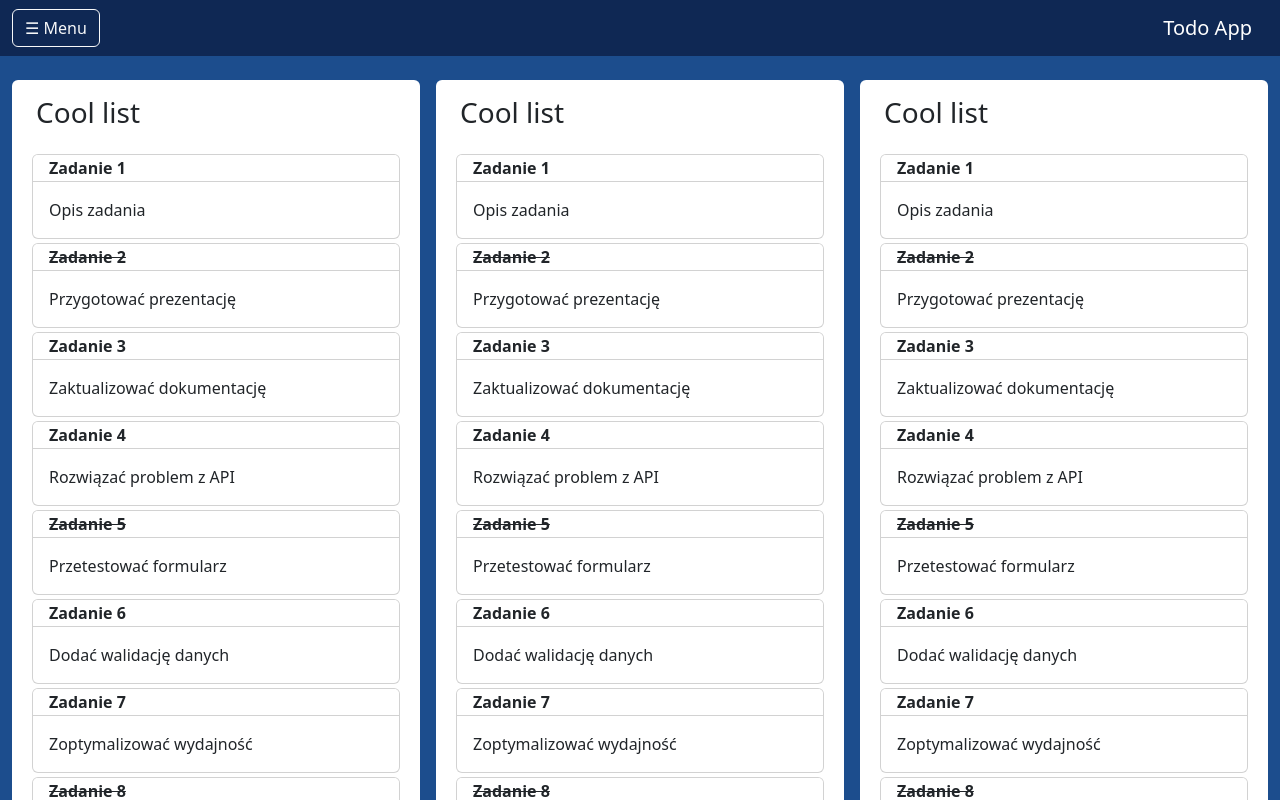
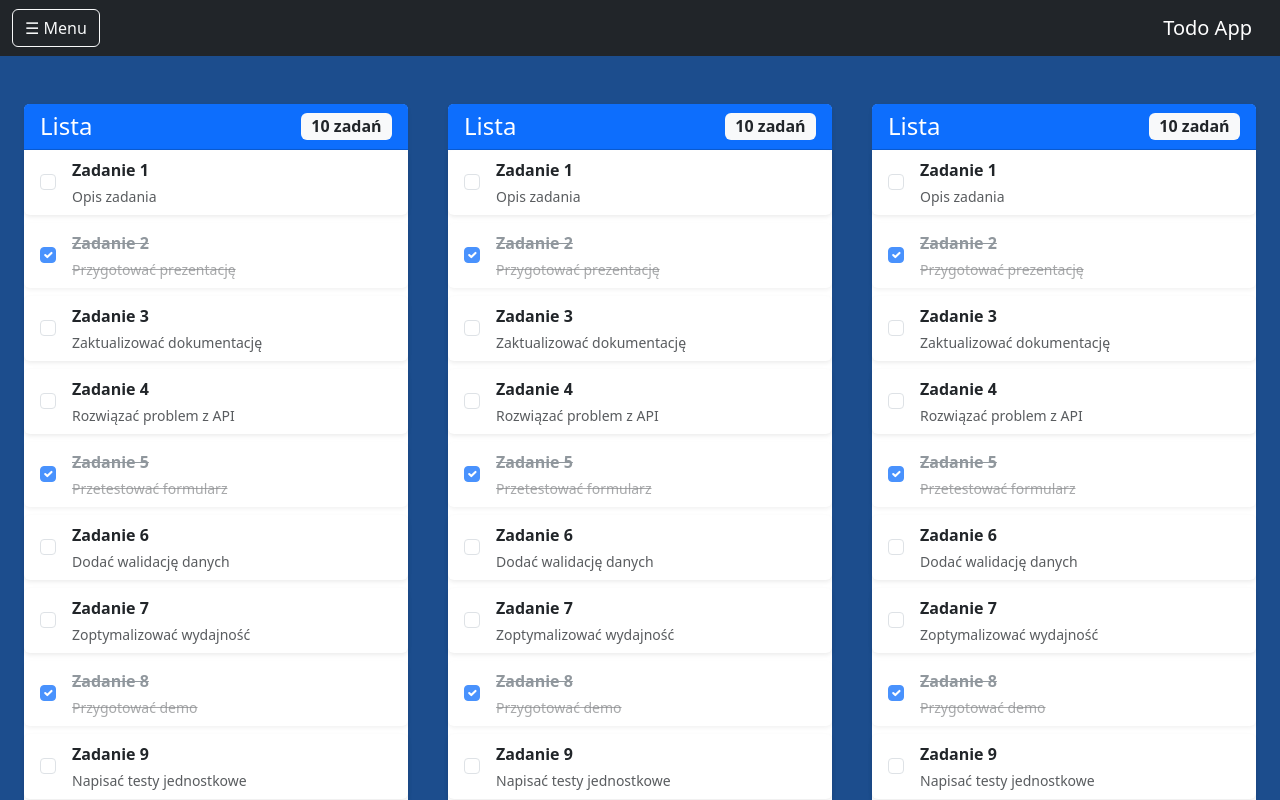
Before and after one commit to DanilProkopyshen/lista-zadan, a React (Vite) app: page / in a window 1280 px wide. Both pictures are taken after a click on the button "Ukryj". Built offline with nearby package versions, Linux system fonts and the light colour scheme; no server answers.

Commit message:
auth basically finished

```diff
--- a/package.json
+++ b/package.json
@@ -17,7 +17,8 @@
     "react-bootstrap": "^2.10.10",
     "react-color": "^2.19.3",
     "react-dom": "^19.2.0",
-    "react-router-dom": "^7.12.0"
+    "react-router-dom": "^7.12.0",
+    "react-toastify": "^11.0.5"
   },
   "devDependencies": {
     "@eslint/js": "^9.39.1",
--- /dev/null
+++ b/src/AccountMenus/AccountOptions.jsx
@@ -0,0 +1,25 @@
+import { getAuth, signOut } from "firebase/auth"
+import { Button } from "react-bootstrap"
+import { toast } from "react-toastify"
+
+function AccountOptions() {
+    const handleLogout = async () => {
+        const auth = getAuth()
+
+        try {
+        await signOut(auth)
+            console.log("User signed out successfully")
+            toast.success("Wylogowano pomyślnie.")
+        } catch (error) {
+            console.error("Error during sign out:", error)
+            toast.error("Wystąpił błąd podczas wylogowywania.")
+        }
+    }
+
+    return (
+        <Button className="primary mt-4" onClick={handleLogout}>Wyloguj się</Button>
+    )
+
+}
+
+export default AccountOptions
--- /dev/null
+++ b/src/AccountMenus/AuthAccordion.jsx
@@ -0,0 +1,25 @@
+import 'bootstrap/dist/css/bootstrap.min.css'
+import '../index.css'
+import Accordion from 'react-bootstrap/Accordion'
+import AuthOptions from './AuthOptions'
+
+function AuthAccordion() {
+  return (
+    <Accordion defaultActiveKey="0" flush id="transparentAccordion">
+      <Accordion.Item
+        eventKey="0"
+        className="bg-transparent border-0"
+      >
+        <Accordion.Header className="bg-transparent text-white">
+          Konto
+        </Accordion.Header>
+
+        <Accordion.Body className="bg-transparent text-white">
+          <AuthOptions />
+        </Accordion.Body>
+      </Accordion.Item>
+    </Accordion>
+  )
+}
+
+export default AuthAccordion
--- /dev/null
+++ b/src/AccountMenus/AuthOptions.jsx
@@ -0,0 +1,43 @@
+import { useEffect, useState } from 'react'
+import { auth } from '../firebase'
+import { onAuthStateChanged } from 'firebase/auth'
+import RegisterModal from './RegisterModal'
+import AccountOptions from './AccountOptions'
+import LoginModal from './LoginModal'
+
+function AuthOptions() {
+    const [user, setUser] = useState(null)
+    const [loading, setLoading] = useState(true)
+
+    useEffect(() => {
+        const unsubscribe = onAuthStateChanged(auth, (currentUser) => {
+            setUser(currentUser)
+            setLoading(false)
+        });
+
+        return () => unsubscribe()
+    }, [])
+
+    if (loading) {
+        return <div>Loading...</div>
+    }
+
+    return (
+        <div>
+            {user ? (
+                <>
+                    <div>Witaj {user.email}!</div>
+                    <AccountOptions />
+                </>
+            ) : (
+
+                <>
+                    <RegisterModal />
+                    <LoginModal />
+                </>
+            )}
+        </div>
+    )
+}
+
+export default AuthOptions
--- /dev/null
+++ b/src/AccountMenus/LoginModal.jsx
@@ -0,0 +1,113 @@
+import { useState } from "react"
+import { signInWithEmailAndPassword, getAuth } from "firebase/auth"
+
+import Button from "react-bootstrap/Button"
+import Modal from "react-bootstrap/Modal"
+import Form from "react-bootstrap/Form"
+import FloatingLabel from "react-bootstrap/FloatingLabel"
+import Alert from "react-bootstrap/Alert"
+import { toast } from "react-toastify"
+
+
+function LoginModal() {
+  const [show, setShow] = useState(false)
+  const [email, setEmail] = useState("")
+  const [password, setPassword] = useState("")
+  const [error, setError] = useState("")
+  const [loading, setLoading] = useState(false)
+
+  const handleClose = () => setShow(false)
+  const handleShow = () => setShow(true)
+
+  const handleSubmit = async (e) => {
+    e.preventDefault()
+    setError("")
+
+    if (!email || !password) {
+      setError("Podaj email i hasło")
+      return
+    }
+
+    setLoading(true)
+    const auth = getAuth()
+
+    try {
+      const userCredential = await signInWithEmailAndPassword(auth, email, password)
+      const user = userCredential.user
+      console.log("Logged in:", user.uid)
+      handleClose()
+      toast.success("Logowanie powiodło się!")
+    } catch (err) {
+      console.error("Login error:", err.message)
+      setError(err.message || "Błąd logowania")
+    } finally {
+      setLoading(false)
+    }
+  }
+
+  return (
+    <>
+      <Button variant="primary mb-3" onClick={handleShow}>
+        Zaloguj się
+      </Button>
+
+      <Modal
+        show={show}
+        onHide={handleClose}
+        backdrop="static"
+        keyboard={false}
+        centered
+      >
+        <Modal.Header closeButton>
+          <Modal.Title>Logowanie</Modal.Title>
+        </Modal.Header>
+
+        <Modal.Body>
+          {error && <Alert variant="danger">{error}</Alert>}
+
+          <Form onSubmit={handleSubmit} noValidate>
+            <FloatingLabel
+              controlId="floatingEmail"
+              label="Email"
+              className="mb-3"
+            >
+              <Form.Control
+                type="email"
+                placeholder="name@example.com"
+                value={email}
+                onChange={(e) => setEmail(e.target.value)}
+              />
+            </FloatingLabel>
+
+            <FloatingLabel
+              controlId="floatingPassword"
+              label="Hasło"
+              className="mb-3"
+            >
+              <Form.Control
+                type="password"
+                placeholder="Hasło"
+                value={password}
+                onChange={(e) => setPassword(e.target.value)}
+              />
+            </FloatingLabel>
+
+            <div className="d-grid">
+              <Button variant="primary" type="submit" size="lg">
+                {loading ? "Logowanie..." : "Zaloguj się"}
+              </Button>
+            </div>
+          </Form>
+        </Modal.Body>
+
+        <Modal.Footer>
+          <Button variant="secondary" onClick={handleClose}>
+            Anuluj
+          </Button>
+        </Modal.Footer>
+      </Modal>
+    </>
+  )
+}
+
+export default LoginModal
--- a/src/AccountMenus/RegisterModal.jsx
+++ b/src/AccountMenus/RegisterModal.jsx
@@ -58,7 +58,7 @@ function RegisterModal() {
 
   return (
     <>
-      <Button variant="secondary" onClick={handleShow}>
+      <Button variant="secondary mb-3" onClick={handleShow}>
         Zarejestruj się
       </Button>
 
--- a/src/List.jsx
+++ b/src/List.jsx
@@ -1,40 +1,55 @@
-import { useEffect, useState } from "react"
-import Task from "./Task"
+import { useEffect, useState } from "react";
+import { Card, ListGroup, Container, Badge } from "react-bootstrap";
+import Task from "./Task";
 
 function List() {
-    const [taskList, setTasks] = useState([])
+const [taskList, setTasks] = useState([]);
 
-    useEffect(() => {
-        const initialTasks = [
-      { id: 1,  title: "Zadanie 1",  desc: "Opis zadania",                completed: false },
-      { id: 2,  title: "Zadanie 2",  desc: "Przygotować prezentację",     completed: true  },
-      { id: 3,  title: "Zadanie 3",  desc: "Zaktualizować dokumentację",  completed: false },
-      { id: 4,  title: "Zadanie 4",  desc: "Rozwiązać problem z API",     completed: false },
-      { id: 5,  title: "Zadanie 5",  desc: "Przetestować formularz",      completed: true  },
-      { id: 6,  title: "Zadanie 6",  desc: "Dodać walidację danych",      completed: false },
-      { id: 7,  title: "Zadanie 7",  desc: "Zoptymalizować wydajność",    completed: false },
-      { id: 8,  title: "Zadanie 8",  desc: "Przygotować demo",            completed: true  },
-      { id: 9,  title: "Zadanie 9",  desc: "Napisać testy jednostkowe",   completed: false },
-      { id: 10, title: "Zadanie 10", desc: "Wdrożyć na serwer",           completed: true  },
-    ];
+useEffect(() => {
+const initialTasks = [
+    { id: 1,  title: "Zadanie 1",  desc: "Opis zadania",                 completed: false },
+    { id: 2,  title: "Zadanie 2",  desc: "Przygotować prezentację",      completed: true  },
+    { id: 3,  title: "Zadanie 3",  desc: "Zaktualizować dokumentację",   completed: false },
+    { id: 4,  title: "Zadanie 4",  desc: "Rozwiązać problem z API",      completed: false },
+    { id: 5,  title: "Zadanie 5",  desc: "Przetestować formularz",       completed: true  },
+    { id: 6,  title: "Zadanie 6",  desc: "Dodać walidację danych",       completed: false },
+    { id: 7,  title: "Zadanie 7",  desc: "Zoptymalizować wydajność",     completed: false },
+    { id: 8,  title: "Zadanie 8",  desc: "Przygotować demo",             completed: true  },
+    { id: 9,  title: "Zadanie 9",  desc: "Napisać testy jednostkowe",    completed: false },
+    { id: 10, title: "Zadanie 10", desc: "Wdrożyć na serwer",            completed: true  },
+];
 
-    setTasks(initialTasks)
-    }, [])
+setTasks(initialTasks);
+}, []);
 
-    return (
-        <div className="list rounded px-2">
-            <div className="list-options pt-3 px-3">
-                <h3>Cool list</h3>
+return (
+<Container className="py-4">
+    <Card className="shadow-sm border-0">
+    <Card.Header className="bg-primary text-white d-flex justify-content-between align-items-center">
+        <h4 className="mb-0">Lista</h4>
+        <Badge bg="light" text="dark" className="fs-6">
+        {taskList.length} zadań
+        </Badge>
+    </Card.Header>
 
-            </div>
-            <div className="list-content container d-inline-flex flex-wrap py-3 gap-1">
-                {taskList.map(task => <Task key={task.id} {...task} />)}
-                {
-                    (<div className="tasks-todo"></div>)
-                }
-            </div>
+    <ListGroup variant="flush">
+        {taskList.length === 0 ? (
+        <ListGroup.Item className="text-center text-muted py-5">
+            Brak zadań do wyświetlenia...
+        </ListGroup.Item>
+        ) : (
+        taskList.map((task) => (
+            <Task key={task.id} {...task} />
+        ))
+        )}
+    </ListGroup>
 
-        </div>
-    )
+    <Card.Footer className="text-muted small">
+        Zrobione: {taskList.filter(t => t.completed).length} / {taskList.length}
+    </Card.Footer>
+    </Card>
+</Container>
+);
 }
-export default List
+
+export default List;
--- a/src/Navbar.jsx
+++ b/src/Navbar.jsx
@@ -1,34 +1,35 @@
 import PropTypes from 'prop-types'
+import 'bootstrap/dist/css/bootstrap.min.css'
+import Navbar from 'react-bootstrap/Navbar'
+import Container from 'react-bootstrap/Container'
+import Button from 'react-bootstrap/Button'
 
-function Navbar({ isSidebarOpen, onToggleSidebar }) {
+function AppNavbar({ isSidebarOpen, onToggleSidebar }) {
   return (
-    <nav className="navbar navbar-expand-lg navbar-dark">
-      <div className="container-fluid">
+    <Navbar bg="dark" variant="dark" expand="lg">
+      <Container fluid>
         {/* Toggle button – only shown when sidebar is closed */}
         {!isSidebarOpen && (
-          <button
-            className="btn btn-outline-light me-3"
-            type="button"
+          <Button
+            variant="outline-light"
+            className="me-3"
             onClick={onToggleSidebar}
             aria-expanded={isSidebarOpen}
             aria-controls="sidebar"
           >
             ☰ Menu
-          </button>
+          </Button>
         )}
 
-        <a className="navbar-brand" href="#">
-          Todo App
-        </a>
-      </div>
-
-    </nav>
+        <Navbar.Brand href="#">Todo App</Navbar.Brand>
+      </Container>
+    </Navbar>
   )
 }
 
-Navbar.propTypes = {
+AppNavbar.propTypes = {
   isSidebarOpen: PropTypes.bool.isRequired,
   onToggleSidebar: PropTypes.func.isRequired,
 }
 
-export default Navbar
+export default AppNavbar
--- a/src/Sidebar.jsx
+++ b/src/Sidebar.jsx
@@ -1,39 +1,44 @@
 import PropTypes from 'prop-types'
-import { getAuth, onAuthStateChanged } from "firebase/auth"
-import { useState, useEffect } from 'react'
-import { auth } from './firebase'
-import AuthOptions from './AccountMenus/AuthOptions'
+import 'bootstrap/dist/css/bootstrap.min.css'
+import Button from 'react-bootstrap/Button'
+import Nav from 'react-bootstrap/Nav'
 import AuthAccordion from './AccountMenus/AuthAccordion'
 
 function Sidebar({ isOpen, onClose }) {
   return (
     <div
       id="sidebar"
-      className={`collapse collapse-horizontal ${isOpen ? 'show' : ''}`}
-      style={{ width: '280px', minHeight: '100vh' }}
+      style={{
+        width: isOpen ? '280px' : '0px',
+        transition: 'width 0.3s ease',
+        overflow: 'hidden',
+        minHeight: '100vh',
+      }}
+      className="bg-dark text-white d-flex flex-column"
     >
-      <div className="bg-dark text-white vh-100 p-3 d-flex flex-column">
+      <div className="p-3 d-flex flex-column flex-grow-1">
         <h4 className="mb-4">Opcje</h4>
-        <ul className="nav flex-column">
-          <li className="nav-item">
-            <a href="#" className="nav-link text-white">Wszystkie Zadania</a>
-          </li>
-          <li className="nav-item">
-            <a href="#" className="nav-link text-white">Ważne</a>
-          </li>
-          <li className="nav-item">
+
+        <Nav className="flex-column">
+          <Nav.Link href="#" className="text-white px-0">
+            Wszystkie Zadania
+          </Nav.Link>
+          <Nav.Link href="#" className="text-white px-0">
+            Ważne
+          </Nav.Link>
+
+          <div className="mt-2">
             <AuthAccordion />
-          </li>
-        </ul>
+          </div>
+        </Nav>
 
-        <div className="mt-auto">
-          <button
-            className="btn btn-outline-light w-100"
-            onClick={onClose}
-          >
-            Ukryj
-          </button>
-        </div>
+        <Button
+          variant="outline-light"
+          className="w-100 mt-auto"
+          onClick={onClose}
+        >
+          Ukryj
+        </Button>
       </div>
     </div>
   )
--- a/src/Task.jsx
+++ b/src/Task.jsx
@@ -1,22 +1,47 @@
+import { Card, Form } from 'react-bootstrap'
+
 function Task({ id, title, desc, completed }) {
+return (
+<Card
+    className="mb-2 border-0 shadow-sm"
+    style={{
+    borderLeft: completed ? '4px solid #198754' : '4px solid #0d6efd',
+    opacity: completed ? 0.75 : 1,
+    }}
+>
+    <Card.Body className="py-2 px-3 d-flex align-items-center gap-3">
+    {/* Optional small checkbox – remove if you don't want interactivity yet */}
+    <Form.Check
+        type="checkbox"
+        checked={completed}
+        readOnly
+        className="mt-0 mb-0 flex-shrink-0"
+    />
 
-    const taskDone = completed ? "text-decoration-line-through" : ""
+    <div className="flex-grow-1">
+        <div
+        className="fw-bold"
+        style={{
+            textDecoration: completed ? 'line-through' : 'none',
+            color: completed ? '#6c757d' : '#212529',
+        }}
+        >
+        {title}
+        </div>
 
-
-    return(
-        <div className="task card">
-            <div className={`card-header ${taskDone}`}>
-                <strong>
-                    {title}
-                </strong>
-            </div>
-            <div className="card-body">
-                <p className="card-text">
-                    {desc}
-                </p>
-            </div>
+        {desc && (
+        <div
+            className="small text-muted mt-1"
+            style={{
+            textDecoration: completed ? 'line-through' : 'none',
+            opacity: completed ? 0.7 : 1,
+            }}
+        >
+            {desc}
         </div>
-    )
-}
-
+        )}
+    </div>
+    </Card.Body>
+</Card>
+)}
 export default Task
--- a/src/index.css
+++ b/src/index.css
@@ -6,8 +6,6 @@
 .collapse.show {
   transition: width 0.35s ease;
 }
-
-.bg-blue-400 { background-color: #4a9bde !important; }
 
 .navbar {
   background-color: #0F2854;
@@ -28,3 +26,27 @@
   --bs-card-cap-bg: white;
 
 }
+
+#transparentAccordion .accordion-button.collapsed {
+  background-color: transparent;
+  color: #ffffff;
+  box-shadow: none;
+}
+
+#transparentAccordion .accordion-button {
+  background-color: transparent;
+  box-shadow: none;
+  color: #ffffff;
+}
+
+#transparentAccordion .accordion-button:focus {
+  box-shadow: none;
+}
+
+#transparentAccordion .accordion-button.collapsed::after {
+  filter: invert(1);
+}
+
+#transparentAccordion .accordion-button:not(.collapsed)::after {
+  filter: invert(0.5);
+}
```
Also changed, not shown: src/App.jsx (+13 -0 lines), 1 other file (tests, documents, lock files or other folders).
